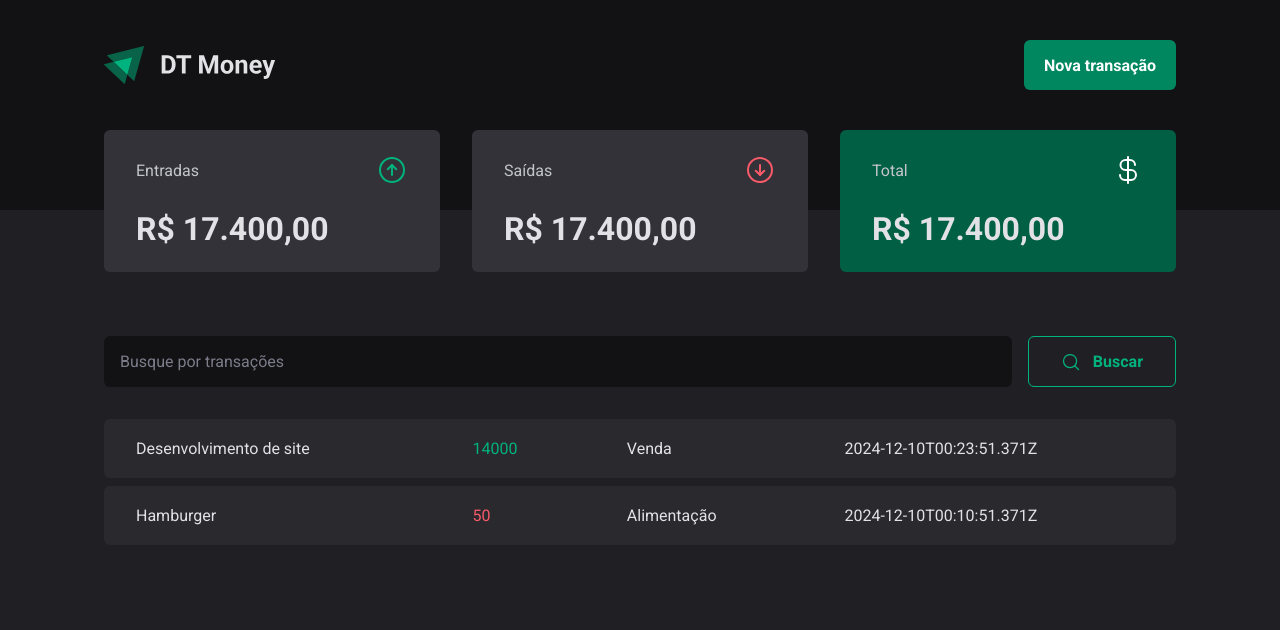
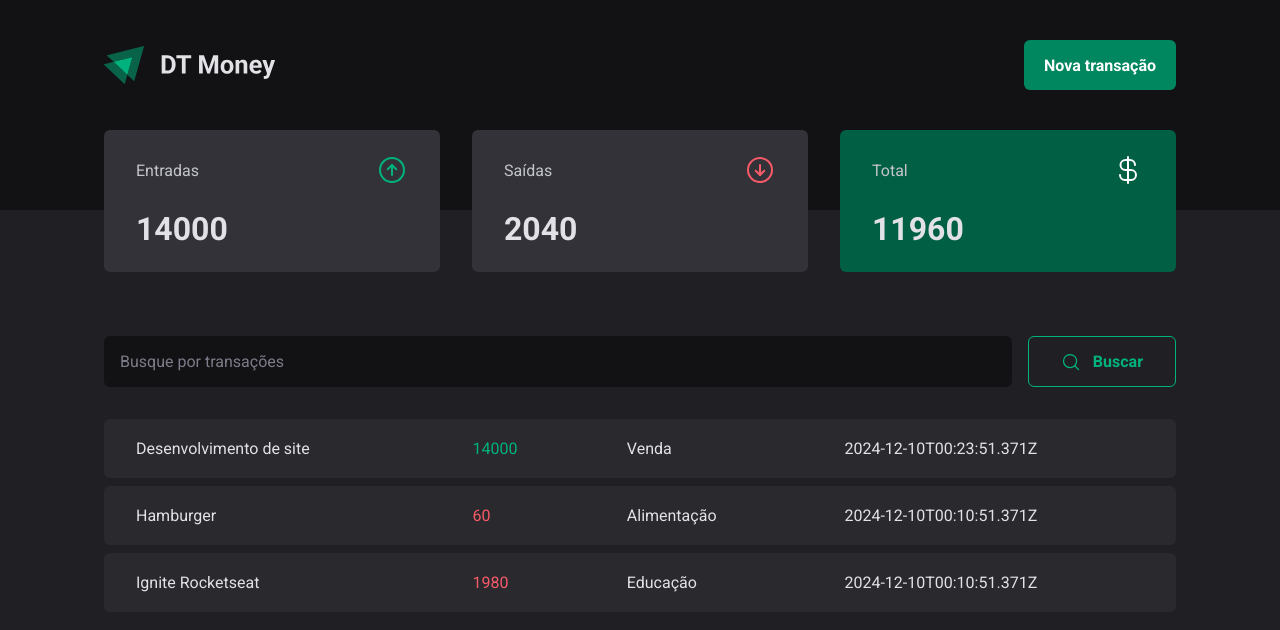
Before and after one commit to felipeslopes2010/dt-money, a React (Vite) app: page / in a window 1280 px wide. Shown: the top 630 px of the page. Built offline with nearby package versions, Linux system fonts and the light colour scheme; data requests are answered from the project's data file.

Commit message:
Adjust: Create Transactions summary reduce

```diff
--- a/server.json
+++ b/server.json
@@ -13,7 +13,15 @@
             "description": "Hamburger",
             "type": "outcome",
             "category": "Alimentação",
-            "price": 50,
+            "price": 60,
+            "createdAt": "2024-12-10T00:10:51.371Z"
+        },
+        {
+            "id": 3,
+            "description": "Ignite Rocketseat",
+            "type": "outcome",
+            "category": "Educação",
+            "price": 1980,
             "createdAt": "2024-12-10T00:10:51.371Z"
         }
     ]
--- a/src/components/Summary/index.tsx
+++ b/src/components/Summary/index.tsx
@@ -8,6 +8,19 @@
 export function Summary() {
     const { transactions } = useContext(TransactionsContext);
 
+    const summary = transactions.reduce((acc, transaction) => {
+        if(transaction.type === "income") {
+            acc.income += transaction.price;
+        } else {
+            acc.outcome += transaction.price;
+        }
+
+        acc.total = acc.income - acc.outcome;
+        return acc;
+    }, {
+        income: 0, outcome: 0, total: 0
+    });
+
     return (
         <SummaryContainer>
             <SummaryCard>
@@ -16,7 +29,7 @@
                     <ArrowCircleUp size={32} color="#00b37e"/>
                 </header>
 
-                <strong>R$ 17.400,00</strong>
+                <strong>{summary.income}</strong>
             </SummaryCard>
 
             <SummaryCard>
@@ -25,7 +38,7 @@
                     <ArrowCircleDown size={32} color="#f75a68"/>
                 </header>
 
-                <strong>R$ 17.400,00</strong>
+                <strong>{summary.outcome}</strong>
             </SummaryCard>
 
             <SummaryCard variant="green">
@@ -34,7 +47,7 @@
                     <CurrencyDollar size={32} color="#fff"/>
                 </header>
 
-                <strong>R$ 17.400,00</strong>
+                <strong>{summary.total}</strong>
             </SummaryCard>
         </SummaryContainer>
     )
```
